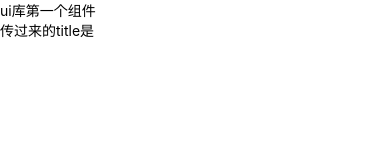
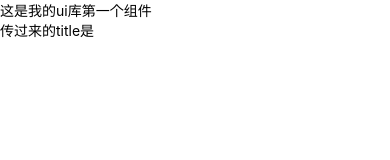
Before and after one commit to zjz1993/frbbs-react-native, a React Native app in the folder packages/button/: screen / in a window 390 px wide. Shown: the top 160 px of the page. Built offline with nearby package versions, Linux system fonts and the light colour scheme.

Commit message:
update: 更新button组件

```diff
--- a/packages/button/src/index.js
+++ b/packages/button/src/index.js
@@ -1,6 +1,6 @@
 import * as React from "react";
 import { Text, View } from 'react-native';
 const Button = ({ title }) => {
-    return <View><Text>ui库第一个组件</Text><Text>传过来的title是{title}</Text></View>;
+    return <View><Text>这是我的ui库第一个组件</Text><Text>传过来的title是{title}</Text></View>;
 };
 export default Button;
--- a/packages/button/src/index.tsx
+++ b/packages/button/src/index.tsx
@@ -4,6 +4,6 @@ type Props = {
     title?:string;
 }
 const Button:React.FC<Props> = ({title}) => {
-    return <View><Text>ui库第一个组件</Text><Text>传过来的title是{title}</Text></View>
+    return <View><Text>这是我的ui库第一个组件</Text><Text>传过来的title是{title}</Text></View>
 }
 export default Button;
```
